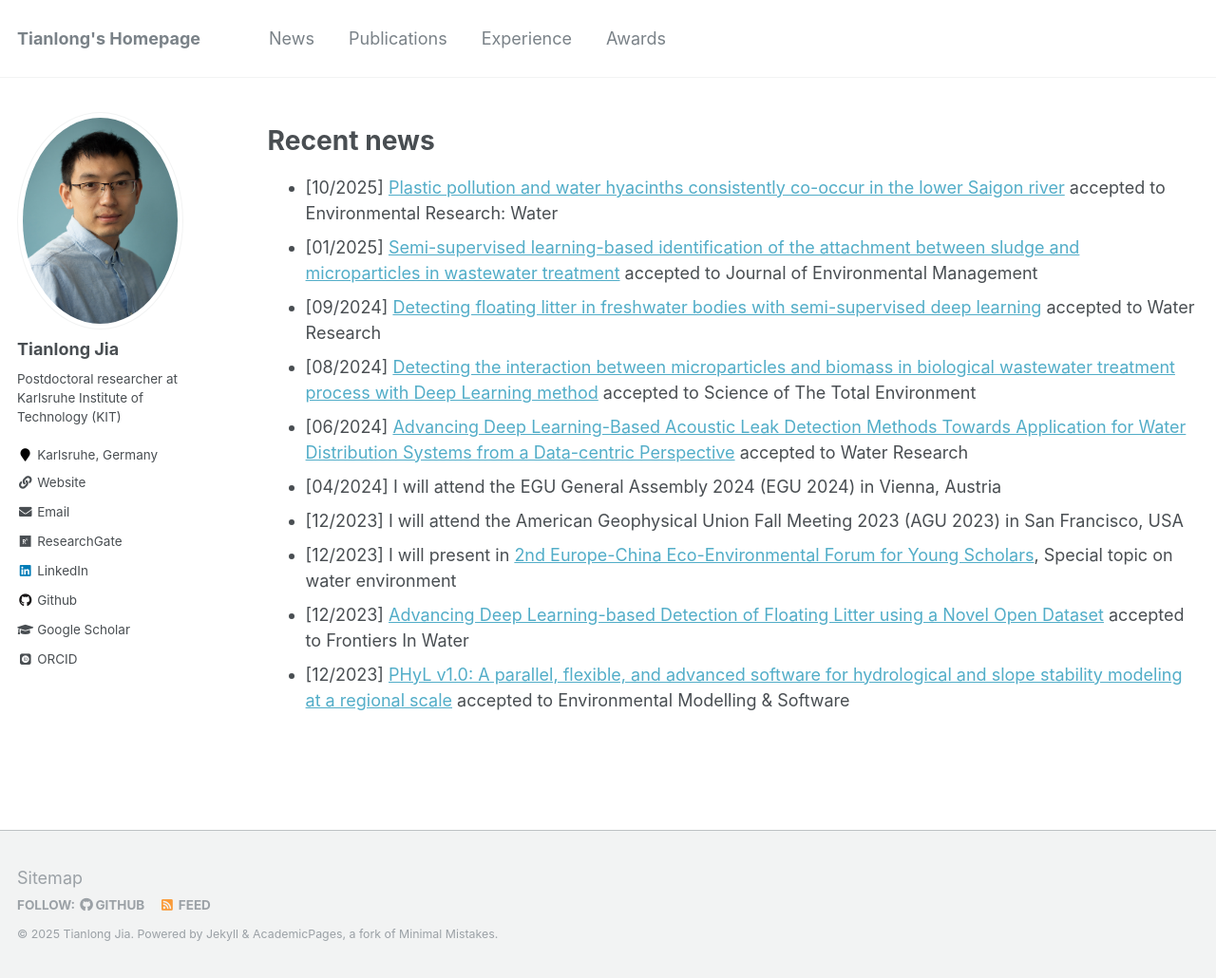
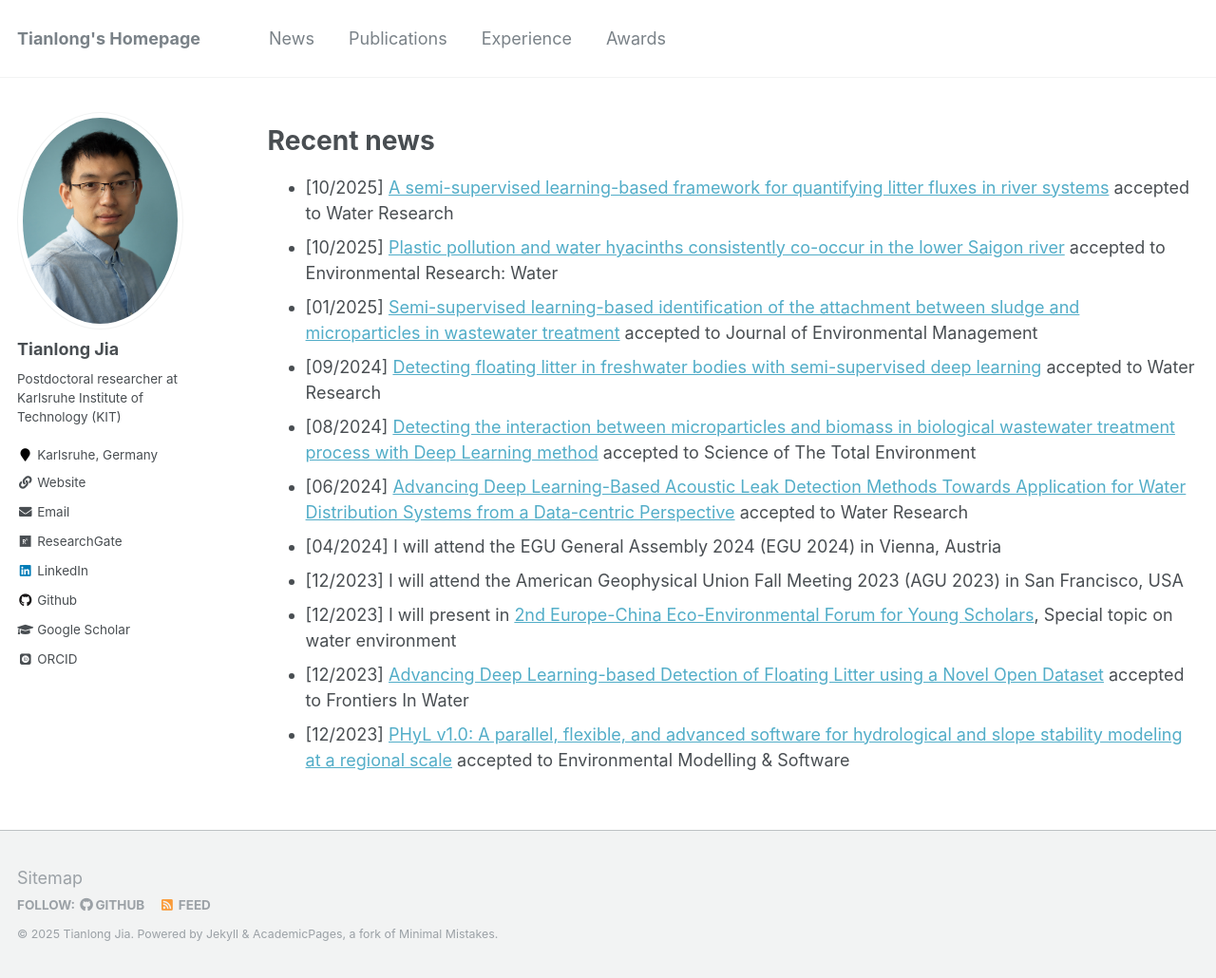
Before and after one commit to TianlongJia/TianlongJia.github.io, a Jekyll site: the page built from _pages/news.md, in a window 1280 px wide and 1030 px high. Shown: the whole window at 95% size. Built offline with Jekyll 4.4.1, drawn with Linux system fonts in a browser that asks for light colours; some web fonts are replaced.

Commit message:
update paper

```diff
--- a/_pages/news.md
+++ b/_pages/news.md
@@ -6,6 +6,7 @@ author_profile: true
 ---
 {% include base_path %}
 # Recent news
+- [10/2025] [A semi-supervised learning-based framework for quantifying litter fluxes in river systems](https://doi.org/10.1016/j.watres.2025.124833) accepted to Water Research
 - [10/2025] [Plastic pollution and water hyacinths consistently co-occur in the lower Saigon river](https://doi.org/10.1088/3033-4942/ae10d7) accepted to Environmental Research: Water
 - [01/2025] [Semi-supervised learning-based identification of the attachment between sludge and microparticles in wastewater treatment](https://doi.org/10.1016/j.jenvman.2025.124268) accepted to Journal of Environmental Management
 - [09/2024] [Detecting floating litter in freshwater bodies with semi-supervised deep learning](https://doi.org/10.1016/j.watres.2024.122405) accepted to Water Research
```
Also changed, not shown: _pages/publications.md (+1 -1 lines).
